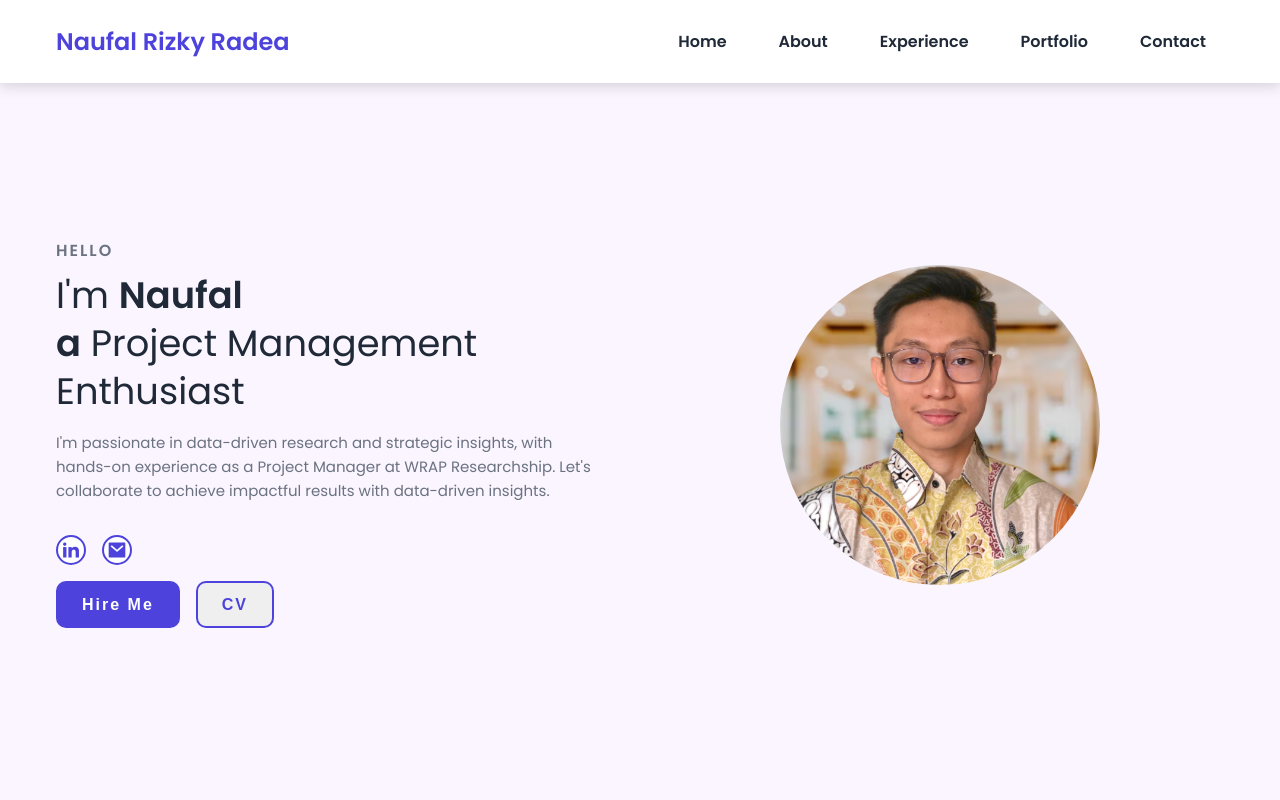
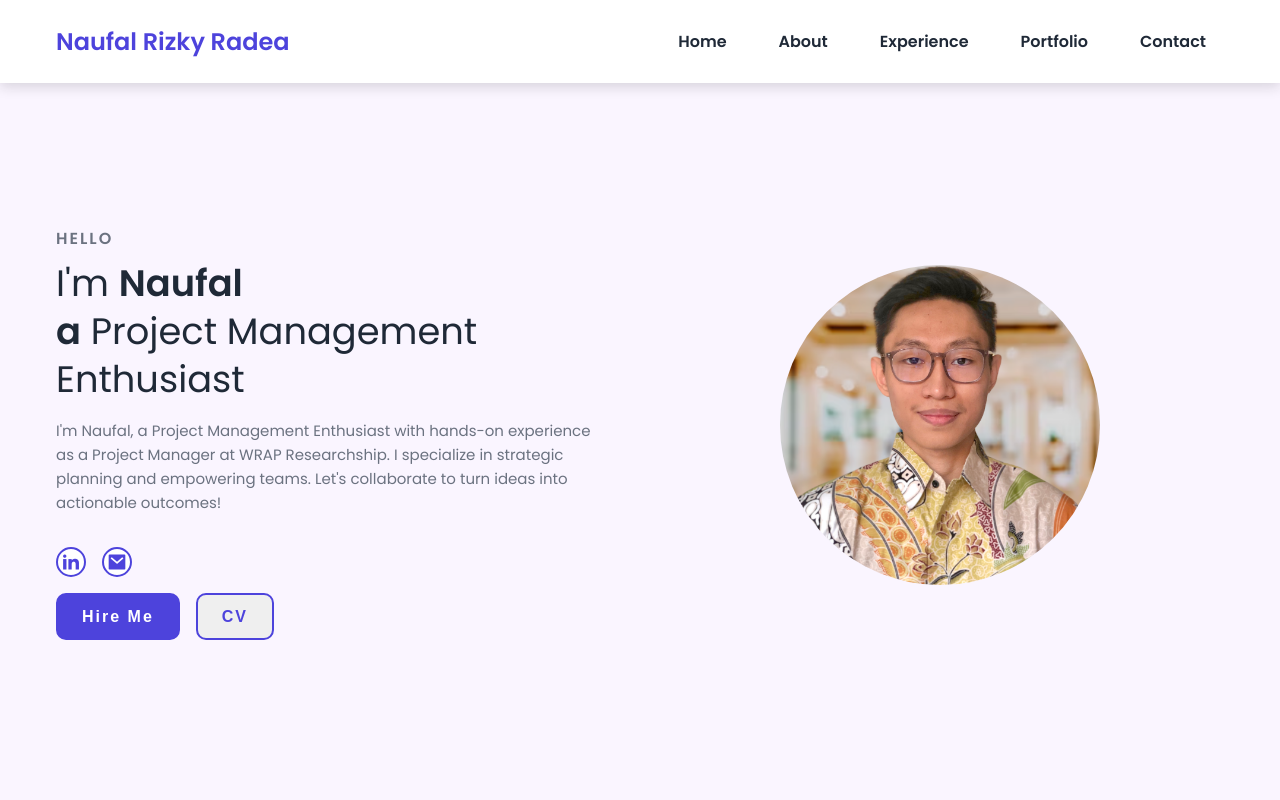
Before and after one commit to NaufalRRadea/Website-Personal, a plain HTML site: page index.html in a window 1280 px wide. Shown: the top 800 px of the page. Drawn offline with nearby package versions, Linux system fonts and the light colour scheme.

Commit message:
index.html

```diff
--- a/index.html
+++ b/index.html
@@ -40,8 +40,8 @@
                     I'm <span>Naufal<br>a</span> Project Management Enthusiast
                 </h1>
                 <p class="description">
-                    I'm passionate in data-driven research and strategic insights, with hands-on experience as a Project Manager at WRAP Researchship.
-                    Let's collaborate to achieve impactful results with data-driven insights.
+                    I'm Naufal, a Project Management Enthusiast with hands-on experience as a Project Manager at WRAP Researchship.
+                    I specialize in strategic planning and empowering teams. Let's collaborate to turn ideas into actionable outcomes!
                 </p>
                 <!-- Social Icons Section -->
                 <div class="social-icons">
```
